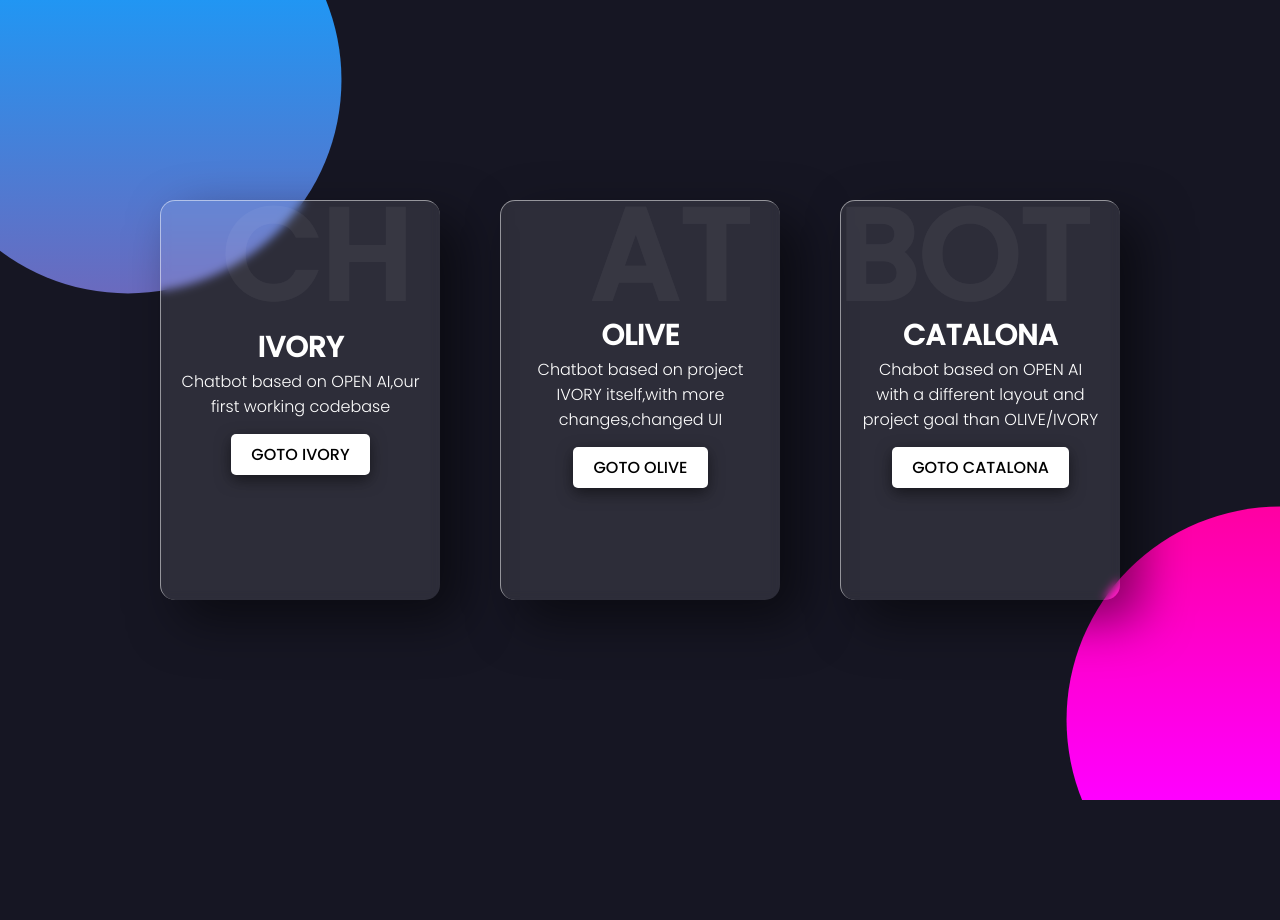
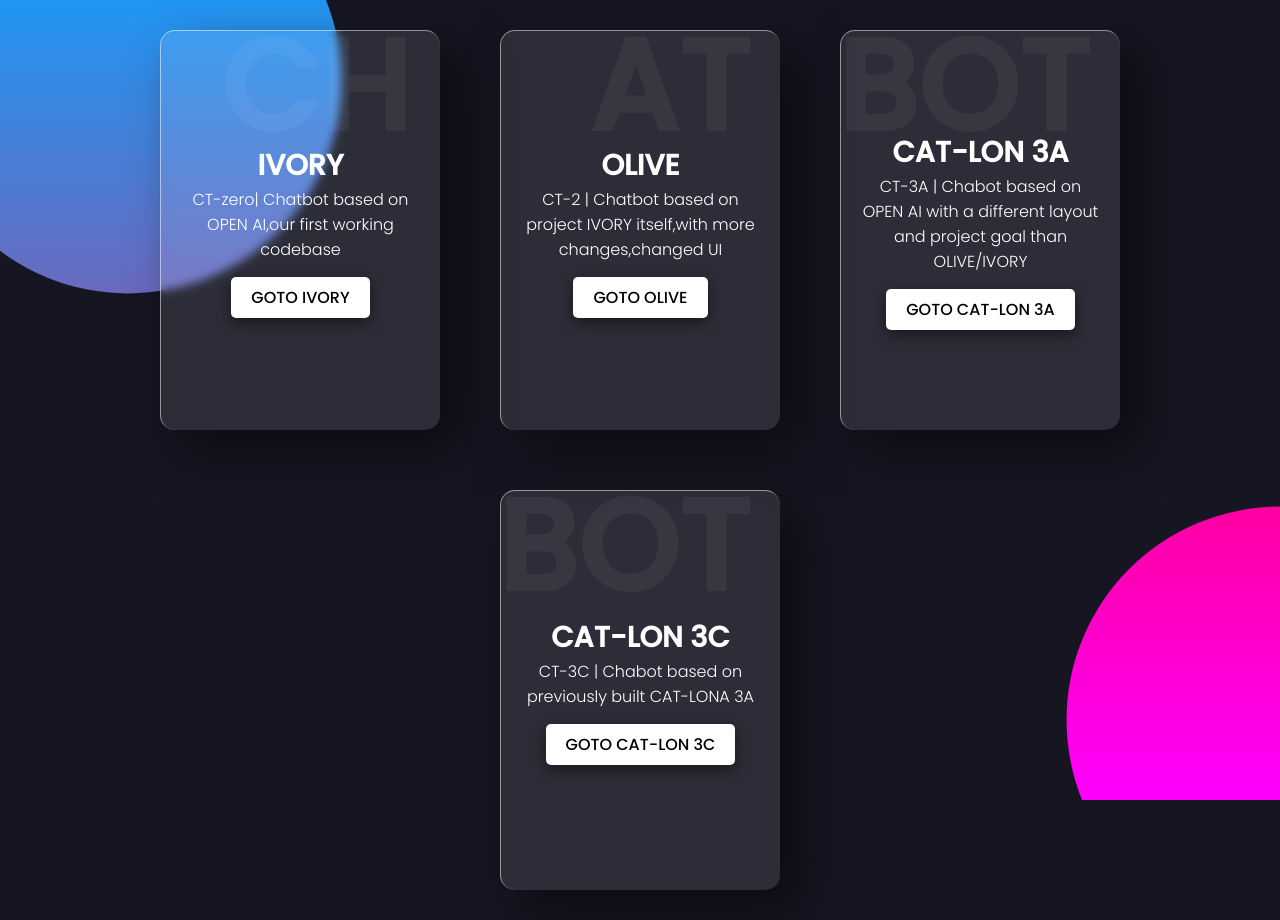
Before and after one commit to siddh-kivtechs/menu_4, a plain HTML site: page index.html in a window 1280 px wide. Before the commit the page ends 800 px from the top, so only its background shows below. Drawn offline with nearby package versions, Linux system fonts and the light colour scheme.

Commit message:
Update index.html

```diff
--- a/index.html
+++ b/index.html
@@ -13,7 +13,7 @@
     <div class="container__card--content">
       <h2>CH</h2>
       <h3> IVORY</h3>
-      <p> Chatbot based on OPEN AI,our first working codebase  </p>
+      <p> CT-zero| Chatbot based on OPEN AI,our first working codebase  </p>
       <a href="https://ivory.kivtechs.cloud/">GOTO IVORY</a>
     </div>
   </div>
@@ -21,16 +21,24 @@
     <div class="container__card--content">
       <h2>AT</h2>
       <h3>OLIVE</h3>
-      <p> Chatbot based on project IVORY itself,with more changes,changed UI </p>
+      <p> CT-2 | Chatbot based on project IVORY itself,with more changes,changed UI </p>
       <a href="https://olive.kivtechs.cloud/">GOTO OLIVE</a>
     </div>
   </div>
     <div class="container__card">
     <div class="container__card--content">
       <h2>BOT</h2>
-      <h3>CATALONA</h3>
-      <p> Chabot based on OPEN AI with a different layout and project goal than OLIVE/IVORY </p>
-      <a href="https://catalona.kivtechs.cloud/">GOTO CATALONA</a>
+      <h3>CAT-LON 3A</h3>
+      <p> CT-3A | Chabot based on OPEN AI with a different layout and project goal than OLIVE/IVORY </p>
+      <a href="https://catalona.kivtechs.cloud/">GOTO CAT-LON 3A</a>
+    </div>
+        </div>
+    <div class="container__card">
+    <div class="container__card--content">
+      <h2>BOT</h2>
+      <h3>CAT-LON 3C</h3>
+      <p> CT-3C | Chabot based on previously built CAT-LONA 3A</p>
+      <a href="https://chatbot-ct3.vercel.app/">GOTO CAT-LON 3C</a>
     </div>
   </div>
 
```
